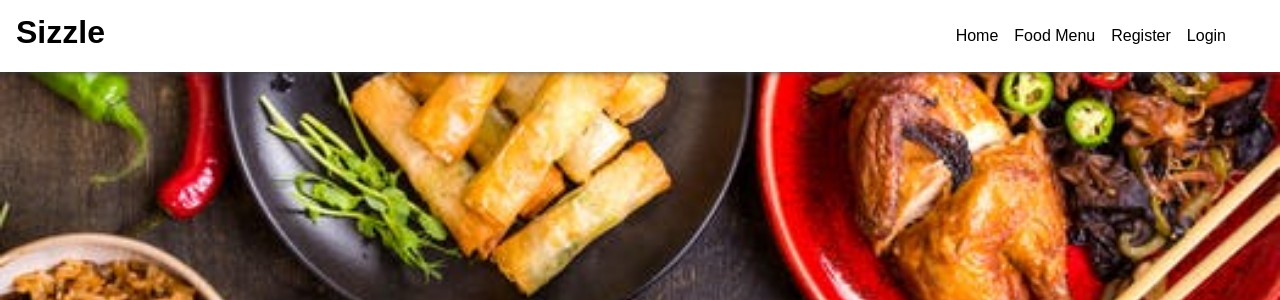
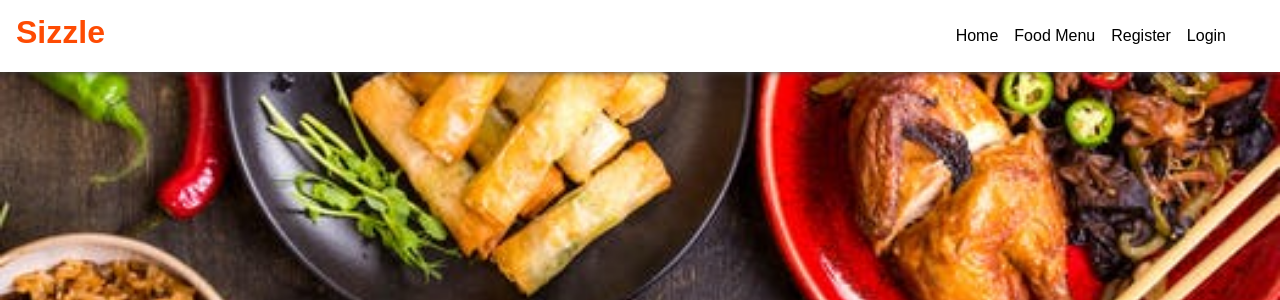
Before and after one commit to 20014606/FoodPlaza, a Django app: page / in a window 1280 px wide. Shown: the top 300 px of the page. Run offline with Django 3.2, Linux system fonts and the light colour scheme; some libraries are stand-ins or nearby versions.

Commit message:
modified code

```diff
--- a/FoodProject/Templates/Foodapp/index.html
+++ b/FoodProject/Templates/Foodapp/index.html
@@ -22,7 +22,7 @@
 	<link rel="shortcut icon" href="{% static 'images/favico.png' %}" type="image/x-icon">
   </head>
     <nav class="navbar navbar-expand-lg navbar-light" style="position: fixed;width:100%;background-image: linear-gradient(180deg,#FFF,#FFF);box-shadow: 0px 0px 7px 0px #404040;">
-      <a class="navbar-brand" href="/"><h2 style="color:black;font-family:sans-serif;font-weight:bolder;"><b>Sizzle</b></h2></a>
+      <a class="navbar-brand" href="/"><h2 style="color:#fe4b03;font-family:sans-serif;font-weight:bolder;"><b>Sizzle</b></h2></a>
       <button class="navbar-toggler" type="button" data-toggle="collapse" data-target="#navbarSupportedContent" aria-controls="navbarSupportedContent" aria-expanded="false" aria-label="Toggle navigation">
         <span class="navbar-toggler-icon"></span>
       </button>
```
Also changed, not shown: FoodProject/Foodapp/static/css/master.css (line endings or trailing spaces), FoodProject/db.sqlite3.
